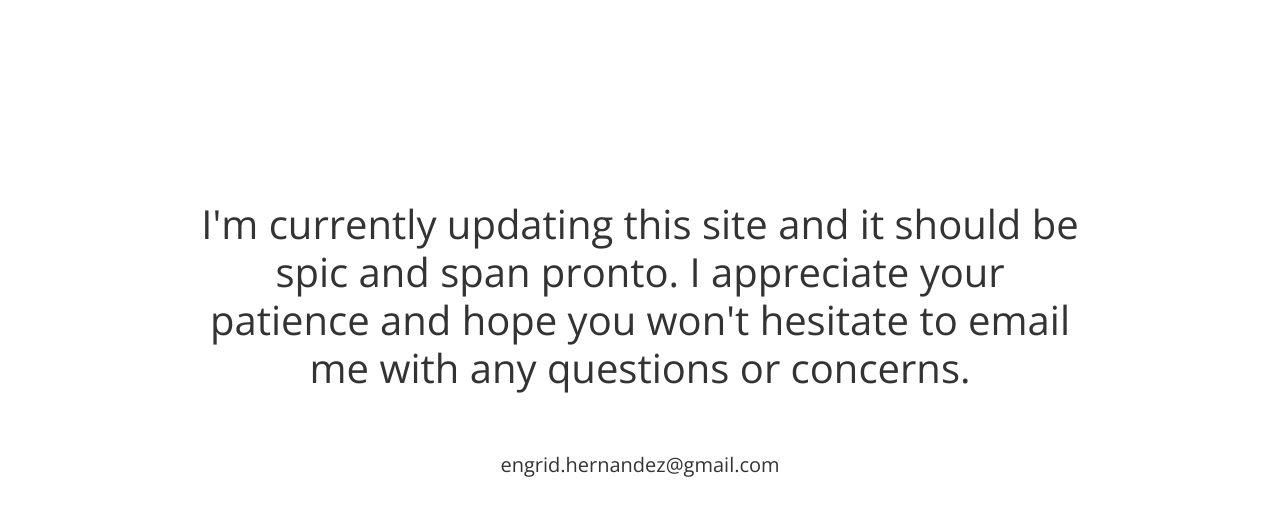
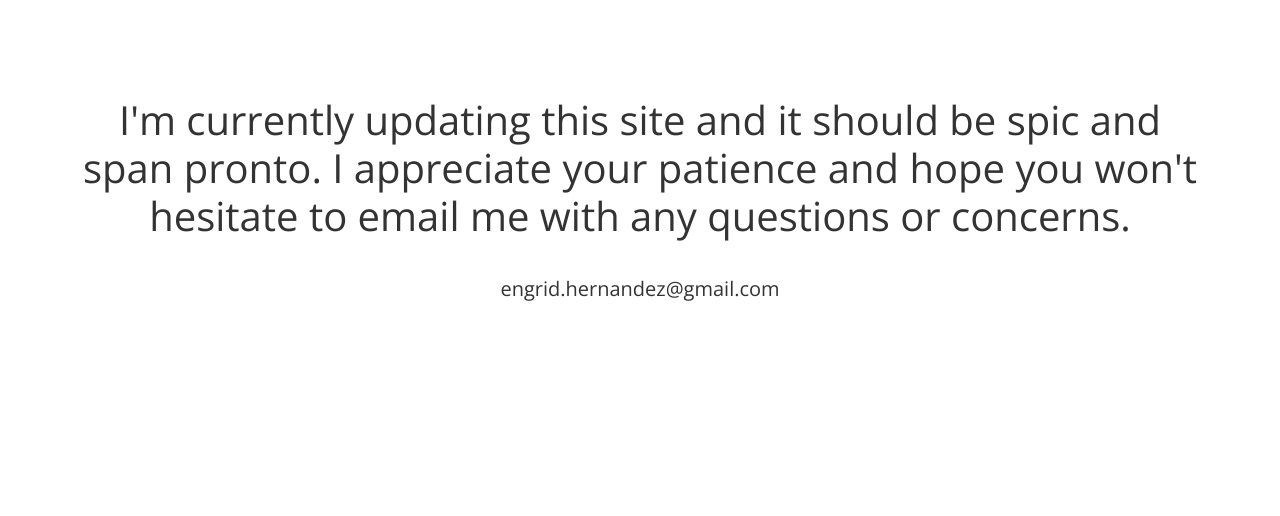
Before and after one commit to ehcodes/ehcodes.github.io, a plain HTML site: page index.html in a window 1280 px wide. Drawn offline with nearby package versions, Linux system fonts and the light colour scheme.

Commit message:
under construction

```diff
--- a/assets/css/style.css
+++ b/assets/css/style.css
@@ -40,10 +40,7 @@
 /* Google Fonts lato and open sans */
 @import url('https://fonts.googleapis.com/css?family=Lato:300,700,900|Open+Sans');
 
-/*TEMPORARY CONSTRUCTION STYLING*/
-.container-fluid {
-  padding: 200px;
-}
+
 /* ----------------------------------------------------------------------------------------
 *                                       01. General css
 * -------------------------------------------------------------------------------------- */
@@ -1158,3 +1155,9 @@ img.skillImg{
     background-color: #38C179;
     color: #fff;
 }
+
+
+/*TEMPORARY CONSTRUCTION STYLING*/
+.container-fluid {
+  padding: 200px 80px;
+}
--- a/index.html
+++ b/index.html
@@ -10,11 +10,11 @@
     </head>
     <body>
         <section>
-            <div class="container-fluid mx-auto" align="center">
-                <p class="h1 mx-auto">
+            <div class="container-fluid mx-auto pt-5" align="center">
+                <p class="h1 mx-auto pt-5">
                     I'm currently updating this site and it should be spic and span pronto. I appreciate your patience and hope you won't hesitate to email me with any questions or concerns.
                 </p>
-                <p class="lead mx-auto pt-5">
+                <p class="lead mx-auto pt-4">
                     engrid.hernandez@gmail.com
                 </p>
             </div>
```
